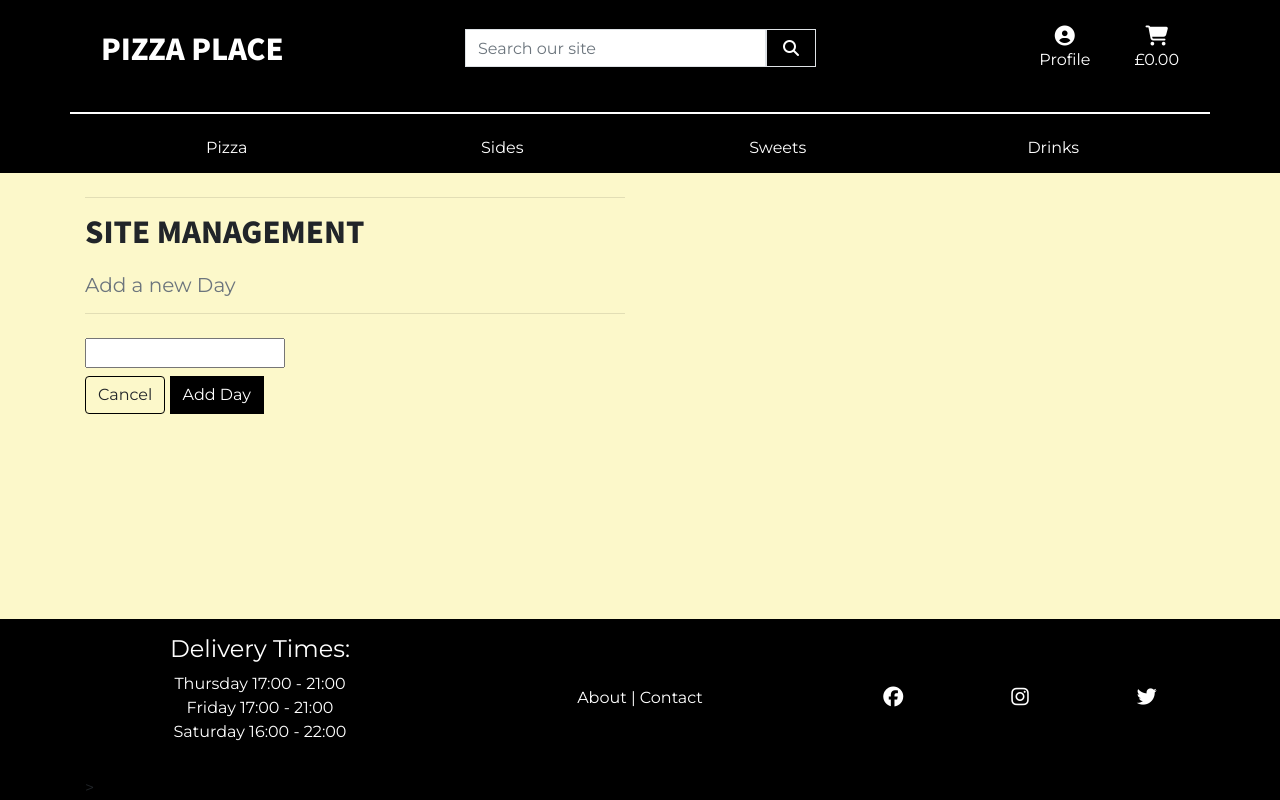
After one commit to markj0hnst0n/pizza-delivery-place, a Django app: page /timeslot/add_day/ in a window 1280 px wide. The commit adds this page. Run offline with Django 3.2, Linux system fonts and the light colour scheme; the visitor is signed in with stand-in values (Sample User, id 1); some libraries are stand-ins or nearby versions.

Commit message:
add day functionality added

```diff
--- /dev/null
+++ b/timeslot/templates/timeslot/add_day.html
@@ -0,0 +1,38 @@
+{% extends "base.html" %}
+{% load static %}
+
+{% block page_header %}
+    <div class="container header-container">
+        <div class="row">
+            <div class="col"></div>
+        </div>
+    </div>
+{% endblock %}
+
+{% block content %}
+    <div class="overlay"></div>
+    <div class="container">
+        <div class="row">
+            <div class="col-12 col-md-6">
+                <hr>
+                <h2 class="logo-font mb-4">Site Management</h2>
+                <h5 class="text-muted">Add a new Day</h5>
+                <hr>
+            </div>
+        </div>
+
+        <div class="row">
+            <div class="col-12 col-md-6">
+                <form method="POST" action="{% url 'add_day' %}" class="form mb-2" enctype="multipart/form-data">
+                    {% csrf_token %}
+                    <input class="my-2" type="text" name="day" id="day">
+                    <div class="text-left">
+                        <a class="btn border-black" href="{% url 'admin' %}">Cancel</a>
+                        <button class="btn btn-black rounded-0" type="submit">Add Day</button>
+                    </div>
+                </form>
+            </div>
+        </div>
+        <div class="row footer-container"></div>
+    </div>
+{% endblock %}
--- a/timeslot/urls.py
+++ b/timeslot/urls.py
@@ -6,4 +6,5 @@ urlpatterns = [
     path('book/<s_id>/', views.book_a_slot, name='book_a_slot'),
     path('timeslot_refresh/', views.timeslot_refresh, name='timeslot_refresh'),
     path('create_timeslot/', views.create_timeslot, name='create_timeslot'),
+    path('add_day/', views.add_day, name='add_day'),
 ]
--- a/timeslot/views.py
+++ b/timeslot/views.py
@@ -78,8 +78,8 @@ def create_timeslot(request):
     if request.method == 'POST':
         form = TimeslotForm(request.POST, request.FILES)
         if form.is_valid():
-            menu_item = form.save()
-            messages.success(request, 'Successfully added Timelsot!')
+            form.save()
+            messages.success(request, 'Successfully added Timeslot!')
             return redirect(reverse('timeslot'))
         else:
             messages.error(request,
@@ -94,10 +94,19 @@ def create_timeslot(request):
 
     return render(request, template, context)
 
-# @login_required
-# def create_day(request):
-#     """ Create a new delivery day on the site """
+@login_required
+def add_day(request):
+    """ Create a new delivery day on the site """
 
-#     if not request.user.is_superuser:
-#         messages.error(request, 'Sorry, only store owners can use this page.')
-#         return redirect(reverse('home'))
+    if not request.user.is_superuser:
+        messages.error(request, 'Sorry, only store owners can use this page.')
+        return redirect(reverse('home'))
+
+    if request.method == 'POST':
+        day = request.POST.get("day")
+        db_day = Day.objects.create(name=day)
+        db_day.save()
+        return redirect('timeslot')
+
+
+    return render(request, 'timeslot/add_day.html')
```
Also changed, not shown: profiles/templates/profiles/admin.html (+16 -10 lines).
